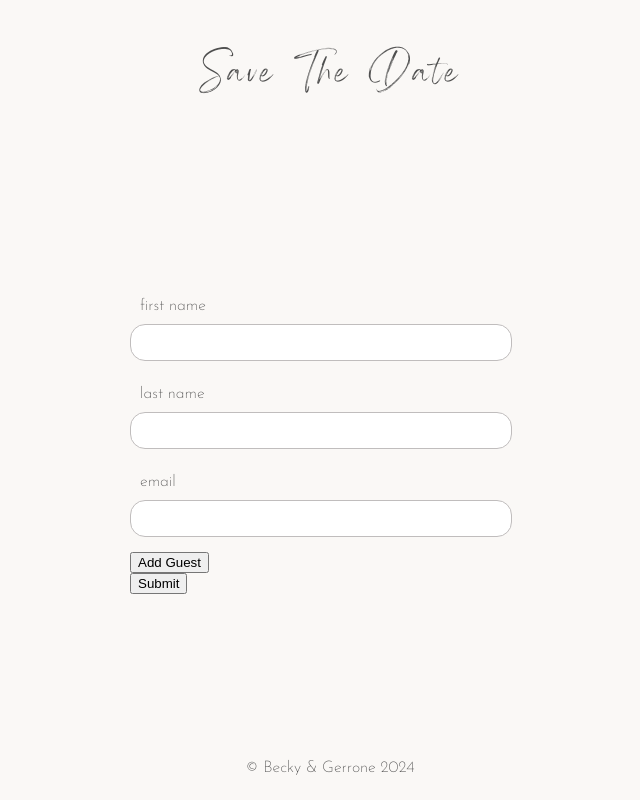
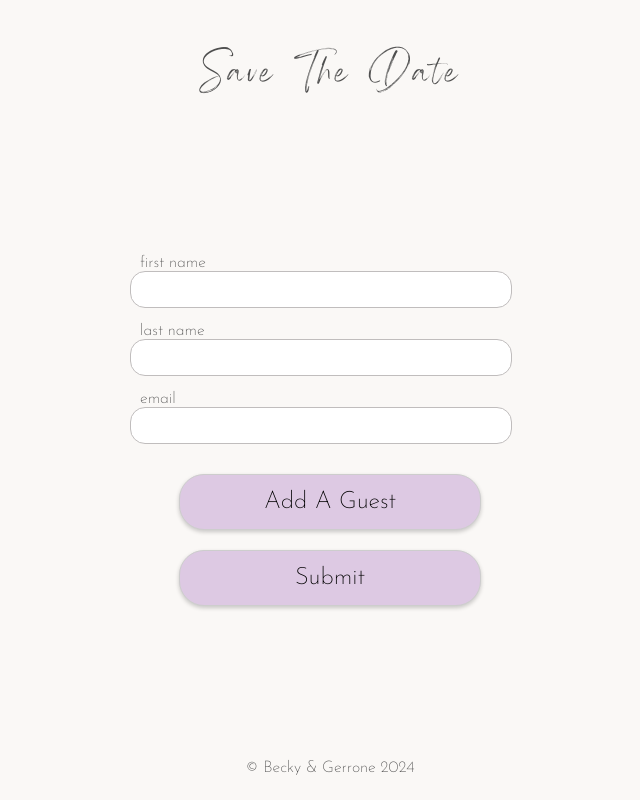
Before and after one commit to RebekahCodes/Project-STD, a Next.js app in the folder project-save-the-date/: page /sign-up in a window 1280 px wide. Shown: the whole page, without its empty margins (310-950 px from the left). Built offline with nearby package versions, Linux system fonts and the light colour scheme.

Commit message:
seperated buttons from form div

```diff
--- a/project-save-the-date/app/sign-up/sign-up.css
+++ b/project-save-the-date/app/sign-up/sign-up.css
@@ -1,3 +1,8 @@
-.sign-up{
-    color: red;
+.form-buttons{
+    display: flex;
+    flex-direction: column;
+    align-items: center;
+    width: 100%;
+    padding-top: 15px;
+    margin: 0;
 }
--- a/project-save-the-date/src/components/button/button.jsx
+++ b/project-save-the-date/src/components/button/button.jsx
@@ -3,6 +3,6 @@ import './button.css'
 
 export default function Button(props) {
   return (
-<button className="button">{props.label}</button>
+<button className="button" onClick={props.onClick}>{props.label}</button>
   );
 }
--- a/project-save-the-date/src/components/sign-up-form/sign-up-form.jsx
+++ b/project-save-the-date/src/components/sign-up-form/sign-up-form.jsx
@@ -1,6 +1,7 @@
 "use client";
 import React, { useReducer } from "react";
 import "./sign-up-form.css";
+import Button from "../button/button";
 
 //Sign Up Form Plan
 //On load user can enter their firstname, last name and email. ✅
@@ -26,7 +27,7 @@ const blankForm = {
     {
       firstName: "",
       lastName: "",
-      email: ""
+      email: "",
     },
   ],
   errorStatus: false,
@@ -45,14 +46,16 @@ function reducer(state, action) {
     case "ADD_GUEST": //if the action type dispatched is "ADD_GUEST"..
       return {
         ...state, // return a copy of the guest object
-        guestData: [ // add it to the guestData array
+        guestData: [
+          // add it to the guestData array
           ...state.guestData, //copy the existing guest data array
-          { // Add a new guest object with empty fields
+          {
+            // Add a new guest object with empty fields
             firstName: "",
             lastName: "",
-            email: ""
-          }
-        ]
+            email: "",
+          },
+        ],
       };
 
     default:
@@ -60,7 +63,8 @@ function reducer(state, action) {
   }
 }
 
-export default function SignUpForm() { //create a sign up form component
+export default function SignUpForm() {
+  //create a sign up form component
 
   const [state, dispatch] = useReducer(reducer, blankForm); //pass blankForm state to the reducer function
 
@@ -78,7 +82,7 @@ export default function SignUpForm() { //create a sign up form component
         },
       });
       console.log("First Name:", event.target.value);
-      console.log("index is:", index)
+      console.log("index is:", index);
     }
 
     if (event.target.name === "lastName") {
@@ -93,7 +97,7 @@ export default function SignUpForm() { //create a sign up form component
         },
       });
       console.log("Last Name:", event.target.value);
-      console.log("index is:", index)
+      console.log("index is:", index);
     }
 
     if (event.target.name === "email") {
@@ -108,58 +112,68 @@ export default function SignUpForm() { //create a sign up form component
         },
       });
       console.log("email:", event.target.value);
-      console.log("index is:", index)
+      console.log("index is:", index);
+    }
   }
 
-
-  }
-
-  function addGuest (){
+  function addGuest() {
     dispatch({
-      type: "ADD_GUEST"
-    })
+      type: "ADD_GUEST",
+    });
   }
   function formSubmit(event) {
     event.preventDefault(); //the default behaviour on submitis for the page to refresh. we dont want this.
-    console.log(state.guestData)
+    console.log(state.guestData);
   }
 
   return (
     <div className="signup-form-container">
-      {state.guestData.map((guest,index) => { //for the current state, loop through each guest in guestData array. index here just signifies the guest you are on.
+      <form onSubmit={formSubmit}>
+        {state.guestData.map((guest, index) => {
+          //for the current state, loop through each guest in guestData array. index here just signifies the guest you are on.
 
           return (//form needs to have a unique key in react, give the index as the key.
-          <form key={index} onSubmit={(formSubmit)} >
+            <div key={index}>
               <label htmlFor="firstName">first name</label>
               <input
                 id="firstName"
                 type="text"
                 name="firstName"
                 value={guest.firstName}
-              onChange={event => (handleInputChanges(event, index))} //added index here because this function now takes it as a parameter.
+                onChange={(event) => handleInputChanges(event, index)} //added index here because this function now takes it as a parameter.
               />
 
               <label htmlFor="lasttName">last name</label>
-            <input id="lastName"
+              <input
+                id="lastName"
                 type="text"
                 name="lastName"
                 value={guest.lastName}
-            onChange={event => (handleInputChanges(event, index))}
+                onChange={(event) => handleInputChanges(event, index)}
               />
 
               <label htmlFor="email">email</label>
-            <input id="email"
+              <input
+                id="email"
                 type="email"
                 name="email"
                 value={guest.email}
-            onChange={event => (handleInputChanges(event, index))}
-            required/>
-
-            <button onClick={addGuest}>Add Guest</button>
-            <button type="submit">Submit</button>
-          </form>
+                onChange={(event) => handleInputChanges(event, index)}
+                required
+              />
+            </div>
           );
         })}
+        <div className="form-buttons">
+        <div className="button-link">
+          <Button label="Add A Guest" onClick={addGuest} />
+        </div>
+
+        <div className="button-link">
+          <Button type="submit" label="Submit" />
+        </div>
+        </div>
+      </form>
     </div>
   );
 }
```
Lines whose indentation alone changed are shown as unchanged.
